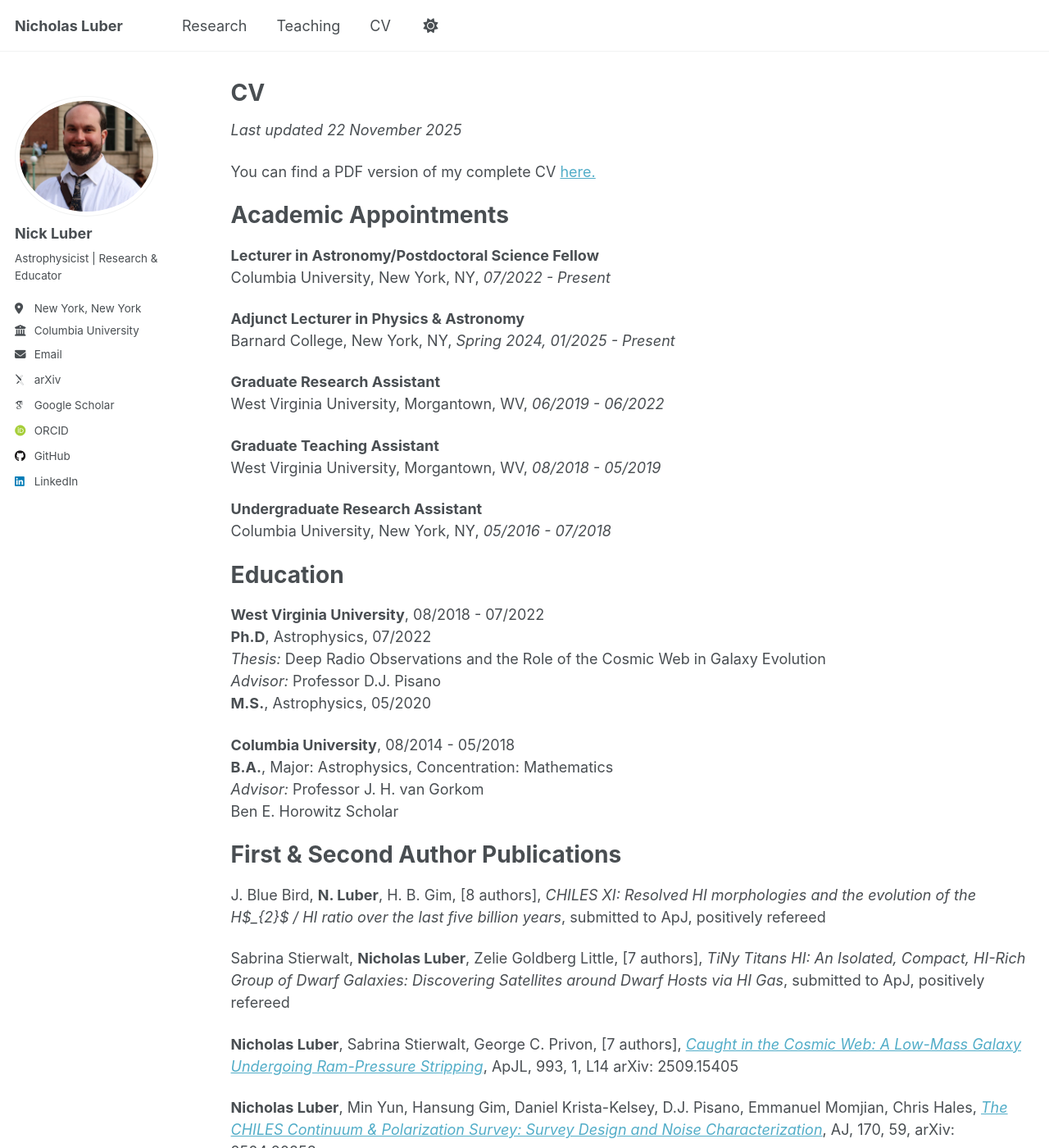
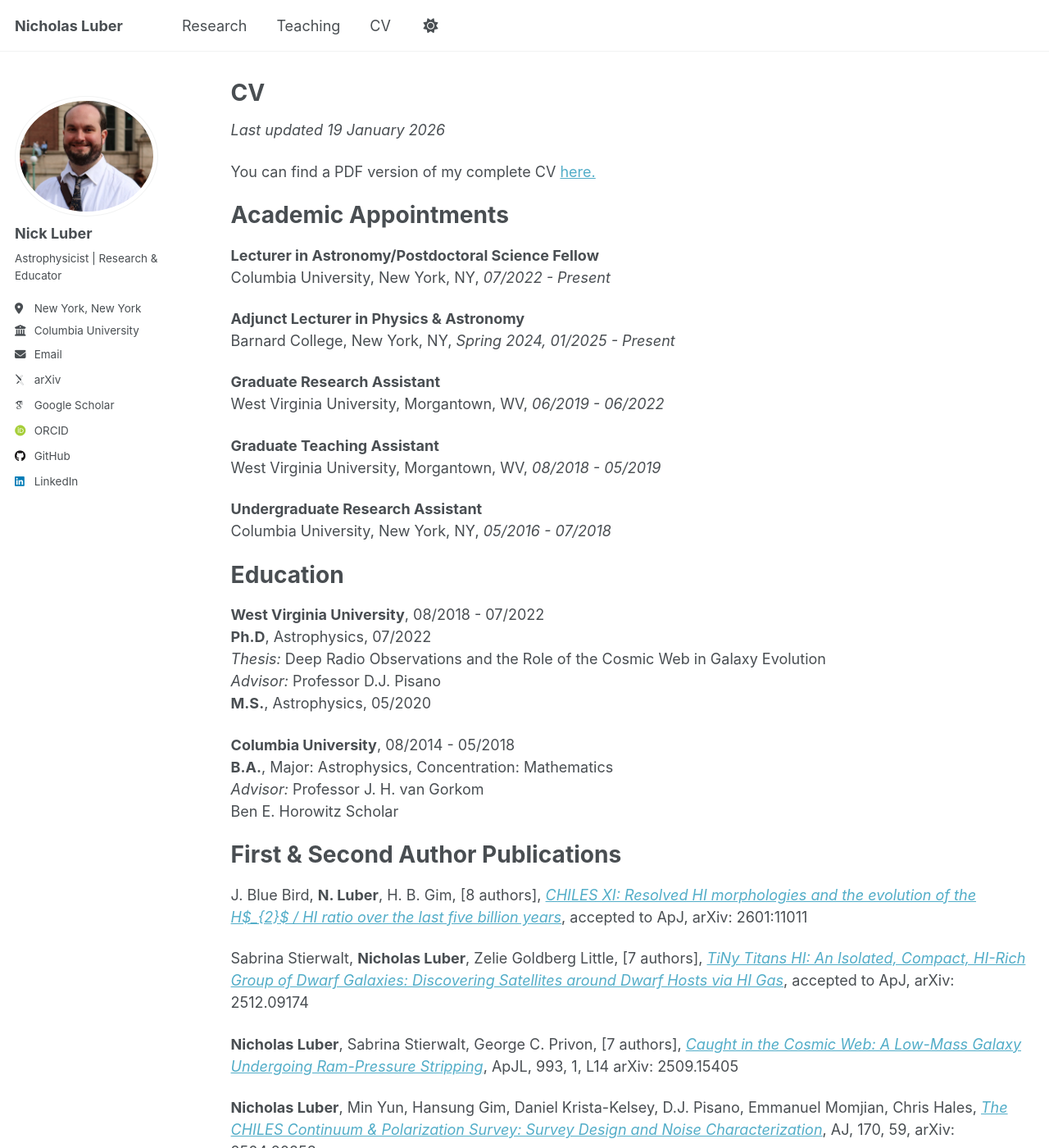
Before and after one commit to nicholasluber/nicholasluber.github.io, a Jekyll site: the page built from _pages/cv.md, in a window 1280 px wide and 1400 px high. Shown: the whole window at 82% size. Built offline with Jekyll 4.4.1, drawn with Linux system fonts in a browser that asks for light colours; some web fonts are replaced; a script that is not in the unit is left out.

Commit message:
Revise CV with latest publication details
Updated publication statuses and links in CV.

```diff
--- a/_pages/cv.md
+++ b/_pages/cv.md
@@ -9,7 +9,7 @@ redirect_from:
 
 {% include base_path %}
 
-*Last updated 22 November 2025*
+*Last updated 19 January 2026*
 
 You can find a PDF version of my complete CV [here.](../files/Luber_CV.pdf)
 
@@ -46,9 +46,9 @@ Ben E. Horowitz Scholar
 
 First & Second Author Publications
 ======
-J. Blue Bird, **N. Luber**, H. B. Gim, \[8 authors\], *CHILES XI: Resolved HI morphologies and the evolution of the H$_{2}$ / HI ratio over the last five billion years*, submitted to ApJ, positively refereed
+J. Blue Bird, **N. Luber**, H. B. Gim, \[8 authors\], [*CHILES XI: Resolved HI morphologies and the evolution of the H$_{2}$ / HI ratio over the last five billion years*](https://ui.adsabs.harvard.edu/abs/2026arXiv260111011B/abstract), accepted to ApJ, arXiv: 2601:11011
 
-Sabrina Stierwalt, **Nicholas Luber**, Zelie Goldberg Little, \[7 authors\], *TiNy Titans HI: An Isolated, Compact, HI-Rich Group of Dwarf Galaxies: Discovering Satellites around Dwarf Hosts via HI Gas*, submitted to ApJ, positively refereed
+Sabrina Stierwalt, **Nicholas Luber**, Zelie Goldberg Little, \[7 authors\], [*TiNy Titans HI: An Isolated, Compact, HI-Rich Group of Dwarf Galaxies: Discovering Satellites around Dwarf Hosts via HI Gas*](https://ui.adsabs.harvard.edu/abs/2025arXiv251209174S/abstract), accepted to ApJ, arXiv: 2512.09174
 
 **Nicholas Luber**, Sabrina Stierwalt, George C. Privon, \[7 authors\], [*Caught in the Cosmic Web: A Low-Mass Galaxy Undergoing Ram-Pressure Stripping*](https://ui.adsabs.harvard.edu/abs/2025arXiv250915405L/abstract), ApJL, 993, 1, L14 arXiv: 2509.15405
 
```
